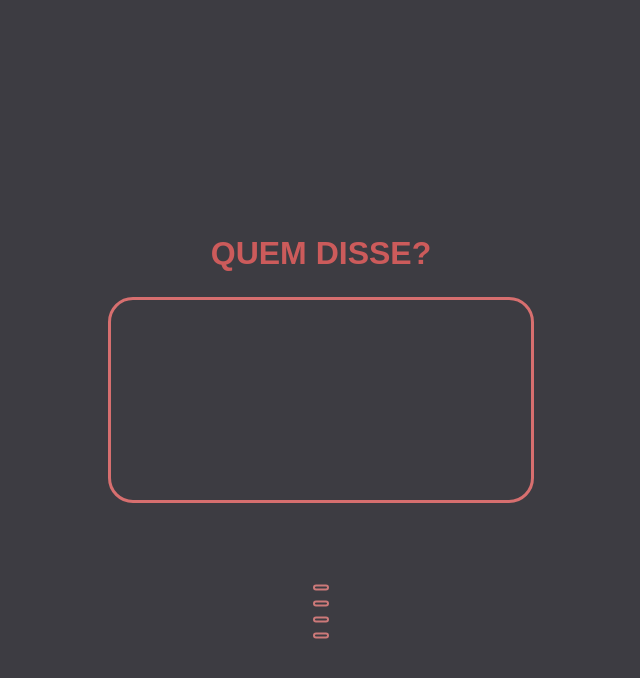
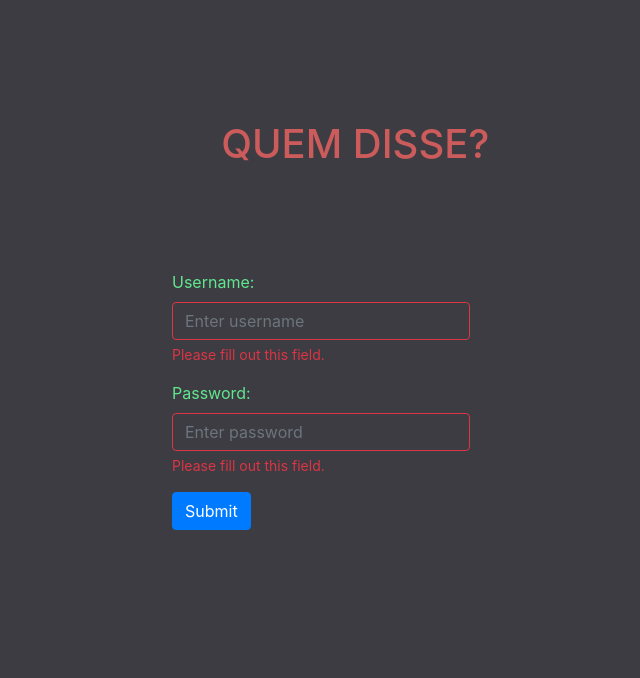
Before and after one commit to lluuiizz/quem-disse, a website: page src/index.html in a window 1280 px wide. Shown: the whole page, without its empty margins (319-959 px from the left). Drawn offline with nearby package versions, Linux system fonts and the light colour scheme; no server answers.

Commit message:
Created login screen

```diff
--- a/src/index.html
+++ b/src/index.html
@@ -7,15 +7,16 @@
 
 	<title>Quem disse?</title>
 	<meta name="description" content="Advinhe quem disse a frase!!!">
-	<link rel="shortcut icon" href="/images/favicon.ico" />
+    <link rel="shortcut icon" href="/images/favicon.ico" />
 
 
 	<meta name="author" content="Luiz G. Silva">
 
 	<script src="/socket.io/socket.io.js"> </script>
 	<script src="//code.jquery.com/jquery-3.6.0.min.js"></script>
-	<script src='/client.js'></script>
-	<link rel="stylesheet" href="style.css">
+	<link rel="stylesheet" href="indxstyle.css">
+    <link rel="stylesheet" href="https://cdn.jsdelivr.net/npm/bootstrap@4.6.1/dist/css/bootstrap.min.css">
+    <script src="https://cdn.jsdelivr.net/npm/bootstrap@4.6.1/dist/js/bootstrap.bundle.min.js"></script>
 </head>
 
 <body>
@@ -23,18 +24,19 @@
 	<div class="title">
 		<h1>QUEM DISSE?</h1>
 	</div>
-	<div class="center">
-		<h2 id="phrase"></h2>
-	</div>
-	<div class="answears">
-		<button onclick="submitAnswear(this)" id="button0"></button>
-		<button onclick="submitAnswear(this)" id="button1"></button>
-		<button onclick="submitAnswear(this)" id="button2"></button>
-		<button onclick="submitAnswear(this)" id="button3"></button>
-	</div>
-	<div class="lifePoints"></div>
-	<div id="category"></div>
-	<div id="score">
+    <form action ="/game.html" class="was-validated">
+        <div class="form-group">
+            <label for="uname">Username:</label>
+            <input type="text" class="form-control" id="uname" placeholder="Enter username" name="uname" required>
+            <div class="invalid-feedback"> Please fill out this field.</div>
+        </div>
+        <div class="form-group">
+            <label for="pwd">Password:</label>
+            <input type="password" class="form-control" id="pwd" placeholder="Enter password" name="pswd" required>
+            <div class="invalid-feedback">Please fill out this field.</div>
+        </div>
+
+        <button type="submit" class="btn btn-primary">Submit</button>
+    </form>
 </body>
-
 </html>
--- /dev/null
+++ b/src/indxstyle.css
@@ -0,0 +1,34 @@
+body {
+    background-color: #3D3C42 !important;
+    font-family: Typewriter;
+}
+
+h1 {
+    position: absolute;
+    left: 42.2%;
+    top: 15%;
+    text-align: center;
+    font-size: 40px;
+    color: #CC5B5B;
+    width: fit-content;
+
+}
+
+label {
+
+    color: #60E88F;
+}
+form {
+    position: absolute;
+    left: 50%;
+    top: 50%;
+    transform: translate(-50%, -50%);
+}
+
+
+.form-control {
+    background: transparent !important;
+    color: #52B3A5 !important;
+
+
+}
```
Also changed, not shown: src/game.html (added, +40 -0 lines).
